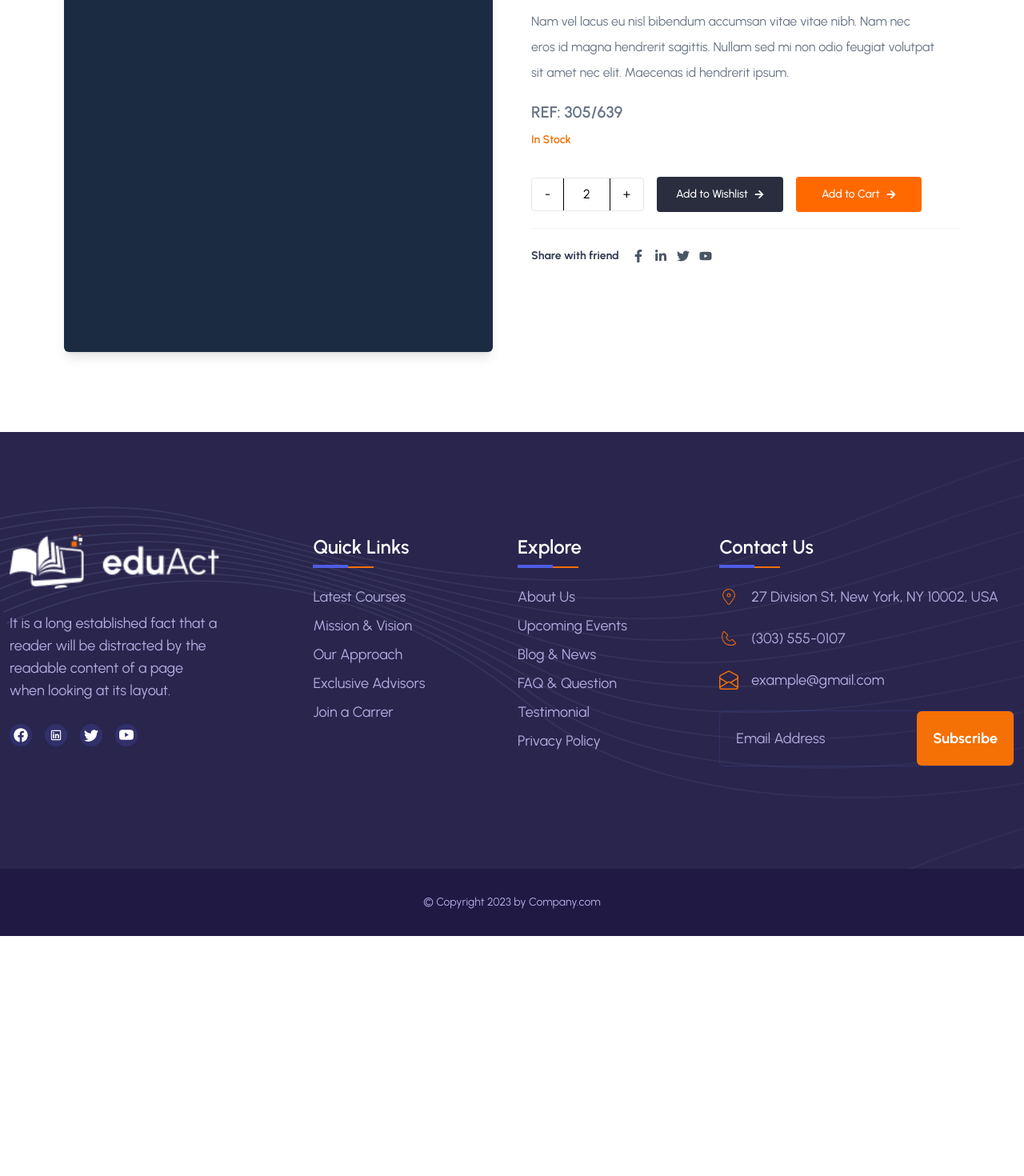
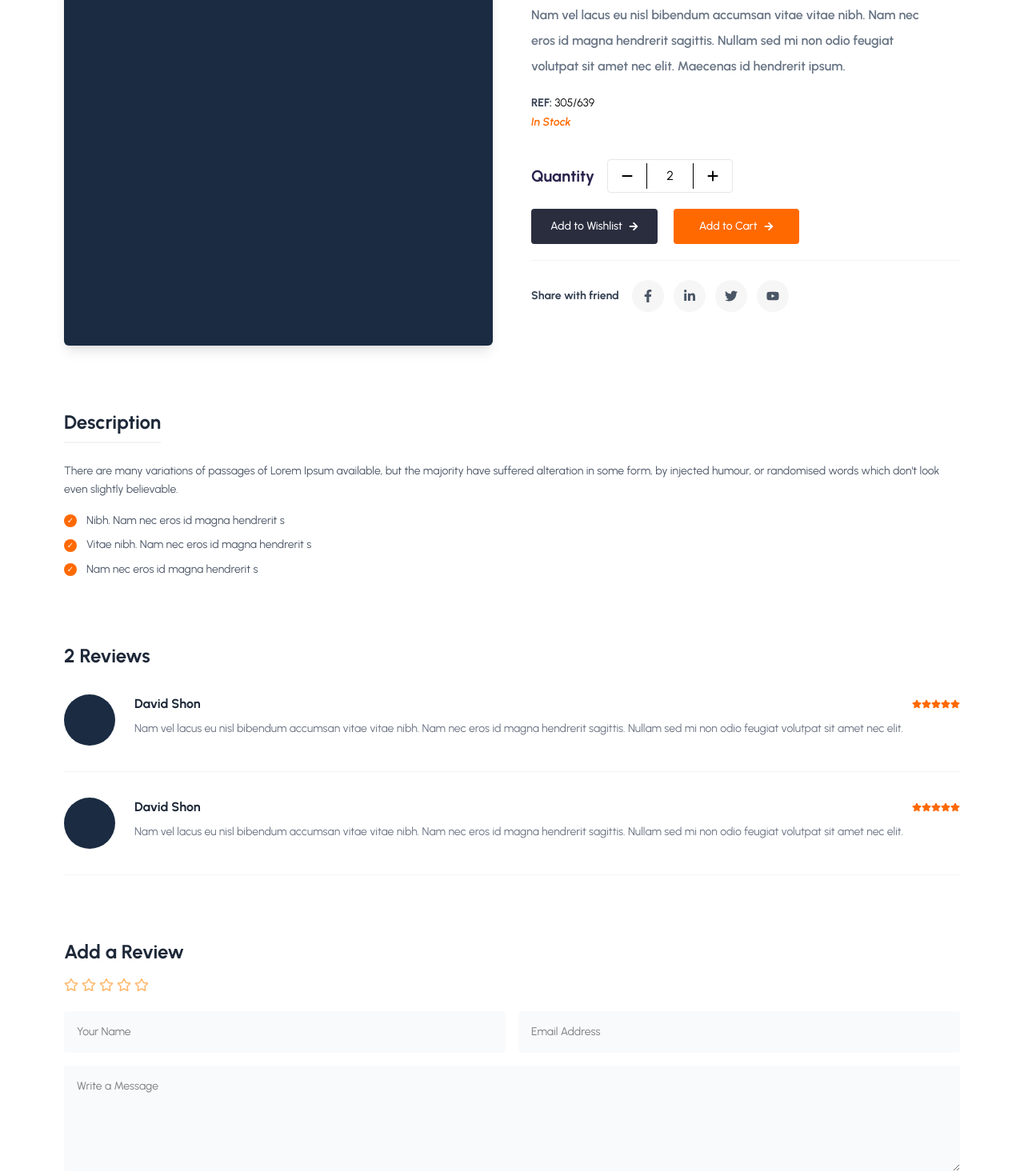
Before and after one commit to Mohammad-Nadil/ebt-eduact, a React (Vite) app: page /product/1 in a window 1280 px wide. Shown: the part 540-2010 px from the top of the page at 80% size. Before the commit the page ends 1710 px from the top, so only its background shows below. Built offline with nearby package versions, Linux system fonts and the light colour scheme.

Commit message:
ProductDetails some code add

```diff
--- a/src/pages/ProductDetail.jsx
+++ b/src/pages/ProductDetail.jsx
@@ -1,38 +1,38 @@
 import React from "react";
-import { FaStar,
+import {
+  FaStar,
   FaRegStar,
   FaFacebookF,
   FaLinkedinIn,
   FaTwitter,
   FaYoutube,
-  FaArrowRight } from "react-icons/fa";
+  FaArrowRight,
+} from "react-icons/fa";
+import { FaPlus } from "react-icons/fa6";
+import { FaMinus } from "react-icons/fa6";
 
 const ProductDetail = () => {
   return (
     <section className="bg-white py-25 font-urbanist">
       {/* Header Section */}
       <div className="bg-[#0b0d17] text-white pt-24 pb-20 text-center">
-        <h1 className="text-5xl md:text-6xl font-bold uppercase tracking-widest">
+        <h1 className="text-5xl md:text-6xl font-bold uppercase">
           Product Details
         </h1>
-        <p className="text-lg font-normal mt-4 opacity-80">
-          Home / <span className="text-orange-500">Shop</span>
-        </p>
+        <p className="text-lg font-normal mt-2 font-urbanist">Home / Shop</p>
       </div>
 
       <div className="max-w-6xl mx-auto px-4 mt-16">
         {/* Upper Part: Image and Quick Info */}
         <div className="grid grid-cols-1 md:grid-cols-2 gap-12 items-start">
           {/* Product Image Placeholder */}
-          <div className="bg-[#1a2b42] aspect-square rounded-md shadow-lg">
-
-          </div>
+          <div className="bg-[#1a2b42] aspect-square rounded-md shadow-lg"></div>
 
           {/* Product Info */}
           <div className="space-y-5">
             <div className="flex justify-between items-center">
               <h2 className="text-3xl font-bold text-gray-800">Boss Sofa</h2>
-              <span className="text-2xl font-bold text-orange-500">$510.33</span>
+              <span className="text-2xl font-bold text-orange-500">$10.33</span>
             </div>
 
             {/* Rating */}
@@ -43,32 +43,46 @@ const ProductDetail = () => {
                     <FaStar key={index} />
                   ))}
                 </div>
+
                 <span className="text-gray-500 text-sm leading-none">
                   (2 Customer Review)
                 </span>
               </div>
             </div>
 
-            <p className="text-secondaryText leading-8 pr-7.5 font-urbanist text-[16px]">
-              Nam vel lacus eu nisl bibendum accumsan vitae vitae nibh. Nam nec eros id magna hendrerit sagittis. Nullam sed mi non odio feugiat volutpat sit amet nec elit. Maecenas id hendrerit ipsum.
+            <p className="text-secondaryText leading-8 text-[16px] font-semibold pr-5">
+              Nam vel lacus eu nisl bibendum accumsan vitae vitae nibh. Nam nec
+              eros id magna hendrerit sagittis. Nullam sed mi non odio feugiat
+              volutpat sit amet nec elit. Maecenas id hendrerit ipsum.
             </p>
 
-            <div className="text-sm ">
-              <p className="text-secondaryText text-[20px] font-semibold leading-6.5 pb-3">
-                <span className=" text-secondaryText">
+            <div className="text-sm space-y-1">
+              <p className="font-urbanist">
+                <span className="font-bold font-urbanist text-gray-700">
                   REF:
-                </span> 305/639
+                </span>{" "}
+                305/639
               </p>
-              <p className="text-[#F57005] font-semibold ">In Stock</p>
+              <p className="text-orange-500 font-semibold italic">In Stock</p>
             </div>
 
             {/* Quantity and Cart */}
             <div className="flex flex-wrap items-center gap-4 pt-4">
+              <h3 className="text-[20px] text-[#2A254D] font-bold font-urbanist leading-6.5">
+                Quantity
+                </h3>
               <div className="flex items-center border border-gray-200 rounded">
-                <button className="px-4 py-2 border-r hover:bg-gray-100">-</button>
+                <button className="px-4 py-2 border-r hover:bg-gray-100">
+                  <FaMinus />
+                </button>
                 <span className="px-6 py-2">2</span>
-                <button className="px-4 py-2 border-l hover:bg-gray-100">+</button>
+                <button className="px-4 py-2 border-l hover:bg-gray-100">
+                  <FaPlus />
+                </button>
               </div>
+            </div>
+            <div className="flex items-center gap-5">
+
               <button className="bg-[#2a2d3e] text-white px-6 py-3 rounded text-sm font-medium flex items-center gap-2 hover:bg-black transition">
                 Add to Wishlist <FaArrowRight className="text-xs" />
               </button>
@@ -76,21 +90,144 @@ const ProductDetail = () => {
                 Add to Cart <FaArrowRight className="text-xs" />
               </button>
             </div>
-
             {/* Social Share */}
             <div className="flex items-center gap-4 pt-6 border-t border-gray-100">
-              <span className="text-sm font-bold text-gray-700">Share with friend</span>
-              <div className="flex gap-3 text-gray-600">
-                <FaFacebookF className="cursor-pointer hover:text-orange-500" />
-                <FaLinkedinIn className="cursor-pointer hover:text-orange-500" />
-                <FaTwitter className="cursor-pointer hover:text-orange-500" />
-                <FaYoutube className="cursor-pointer hover:text-orange-500" />
+              <span className="text-sm font-bold text-gray-700">
+                Share with friend
+              </span>
+              <div className="flex gap-3">
+                {/* Facebook */}
+                <div
+                  className="w-10 h-10 bg-[#F6F6F6] rounded-full flex items-center
+                  justify-center cursor-pointer hover:bg-orange-100"
+                >
+                  <FaFacebookF className="text-gray-600 hover:text-orange-500" />
+                </div>
+                {/* LinkedIn */}
+                <div
+                  className="w-10 h-10 bg-[#F6F6F6] rounded-full flex items-center
+                  justify-center cursor-pointer hover:bg-orange-100"
+                >
+                  <FaLinkedinIn className="text-gray-600 hover:text-orange-500" />
+                </div>
+                {/* Twitter */}
+                <div
+                  className="w-10 h-10 bg-[#F6F6F6] rounded-full flex items-center
+                  justify-center cursor-pointer hover:bg-orange-100"
+                >
+                  <FaTwitter className="text-gray-600 hover:text-orange-500" />
+                </div>
+                {/* YouTube */}
+                <div
+                  className="w-10 h-10 bg-[#F6F6F6] rounded-full flex items-center
+                  justify-center cursor-pointer hover:bg-orange-100"
+                >
+                  <FaYoutube className="text-gray-600 hover:text-orange-500" />
+                </div>
               </div>
             </div>
           </div>
         </div>
 
+        {/* Description Section */}
+        <div className="mt-20">
+          <h3
+            className="text-2xl font-bold text-gray-800
+          mb-6 border-b-2 border-gray-100 pb-2 inline-block"
+          >
+            Description
+          </h3>
+          <div className="text-gray-600 space-y-4 text-sm leading-relaxed">
+            <p>
+              There are many variations of passages of Lorem Ipsum available,
+              but the majority have suffered alteration in some form, by
+              injected humour, or randomised words which don't look even
+              slightly believable.
+            </p>
+            <ul className="space-y-2">
+              <li className="flex items-center gap-3">
+                <span className="w-4 h-4 rounded-full bg-orange-500 flex items-center justify-center text-[10px] text-white">
+                  ✓
+                </span>{" "}
+                Nibh. Nam nec eros id magna hendrerit s
+              </li>
+              <li className="flex items-center gap-3">
+                <span className="w-4 h-4 rounded-full bg-orange-500 flex items-center justify-center text-[10px] text-white">
+                  ✓
+                </span>{" "}
+                Vitae nibh. Nam nec eros id magna hendrerit s
+              </li>
+              <li className="flex items-center gap-3">
+                <span className="w-4 h-4 rounded-full bg-orange-500 flex items-center justify-center text-[10px] text-white">
+                  ✓
+                </span>{" "}
+                Nam nec eros id magna hendrerit s
+              </li>
+            </ul>
+          </div>
+        </div>
 
+        {/* Reviews Section */}
+        <div className="mt-20">
+          <h3 className="text-2xl font-bold text-gray-800 mb-8">2 Reviews</h3>
+          <div className="space-y-8">
+            {[1, 2].map((review) => (
+              <div
+                key={review}
+                className="flex gap-6 items-start pb-8 border-b border-gray-100"
+              >
+                <div className="w-16 h-16 bg-[#1a2b42] rounded-full shrink-0"></div>
+                <div className="flex-1">
+                  <div className="flex justify-between items-center mb-2">
+                    <h4 className="font-bold text-gray-800">David Shon</h4>
+                    <div className="flex text-orange-500 text-xs">
+                      <FaStar /> <FaStar /> <FaStar /> <FaStar /> <FaStar />
+                    </div>
+                  </div>
+                  <p className="text-gray-500 text-sm leading-relaxed">
+                    Nam vel lacus eu nisl bibendum accumsan vitae vitae nibh.
+                    Nam nec eros id magna hendrerit sagittis. Nullam sed mi non
+                    odio feugiat volutpat sit amet nec elit.
+                  </p>
+                </div>
+              </div>
+            ))}
+          </div>
+        </div>
+
+        {/* Add Review Form */}
+        <div className="mt-20 bg-white">
+          <h3 className="text-2xl font-bold text-gray-800 mb-4">
+            Add a Review
+          </h3>
+          <div className="flex gap-1 text-orange-300 mb-6 text-lg cursor-pointer">
+            <FaRegStar /> <FaRegStar /> <FaRegStar /> <FaRegStar />{" "}
+            <FaRegStar />
+          </div>
+
+          <form className="space-y-4">
+            <div className="grid grid-cols-1 md:grid-cols-2 gap-4">
+              <input
+                type="text"
+                placeholder="Your Name"
+                className="w-full bg-gray-50 border-none p-4 rounded text-sm focus:ring-1 focus:ring-orange-500"
+              />
+              <input
+                type="email"
+                placeholder="Email Address"
+                className="w-full bg-gray-50 border-none p-4 rounded text-sm focus:ring-1 focus:ring-orange-500"
+              />
+            </div>
+            <textarea
+              rows="5"
+              placeholder="Write a Message"
+              className="w-full bg-gray-50 border-none p-4 rounded text-sm focus:ring-1 focus:ring-orange-500"
+            ></textarea>
+            <button className="bg-orange-500 text-white px-8 py-3 rounded text-sm font-medium flex items-center gap-2 hover:bg-orange-600 transition">
+              Leave a Review <FaArrowRight className="text-xs" />
+            </button>
+          </form>
+        </div>
       </div>
     </section>
   );
```
Lines whose indentation alone changed are shown as unchanged.
